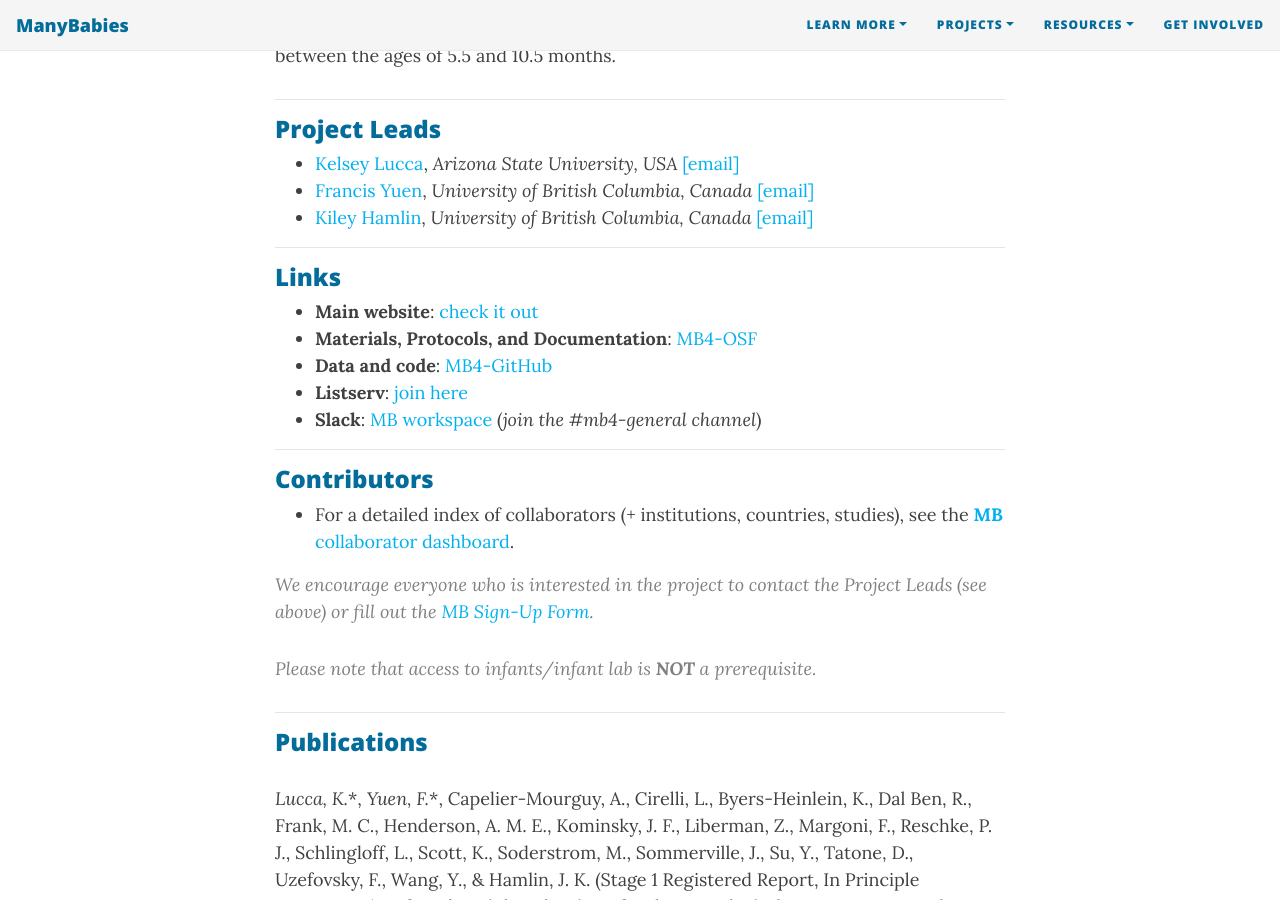
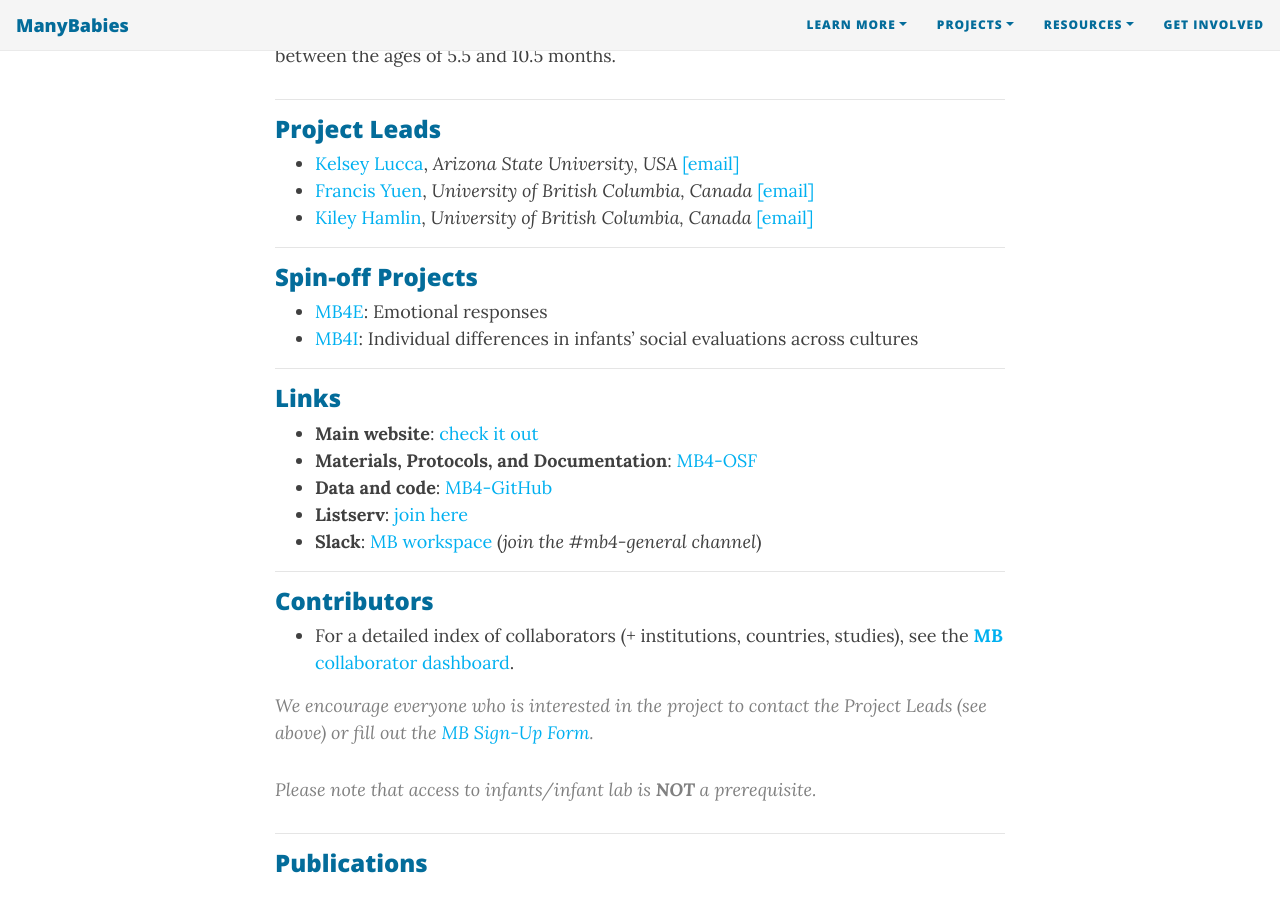
Before and after one commit to manybabies/manybabies.github.io, a Jekyll site: the page built from MB4.md, in a window 1280 px wide and 900 px high, scrolled down 906 px. Built offline with Jekyll 4.4.1, drawn with Linux system fonts in a browser that asks for light colours; nearby versions of some CDN libraries; some web fonts are replaced.

Commit message:
Update MB4.md

```diff
--- a/MB4.md
+++ b/MB4.md
@@ -22,6 +22,10 @@
 * [Francis Yuen](https://cic.psych.ubc.ca/), *University of British Columbia, Canada* [[email]](mailto:francis.yuen@psych.ubc.ca)
 * [Kiley Hamlin](https://psych.ubc.ca/profile/kiley-hamlin/), *University of British Columbia, Canada* [[email]](mailto:kiley.hamlin@psych.ubc.ca)
 
+***
+### Spin-off Projects
+* [MB4E]({{site.baseurl}}/MB4E/): Emotional responses
+* [MB4I]({{site.baseurl}}/MB4I/): Individual differences in infants’ social evaluations across cultures
 
 ***
 ### Links
```
